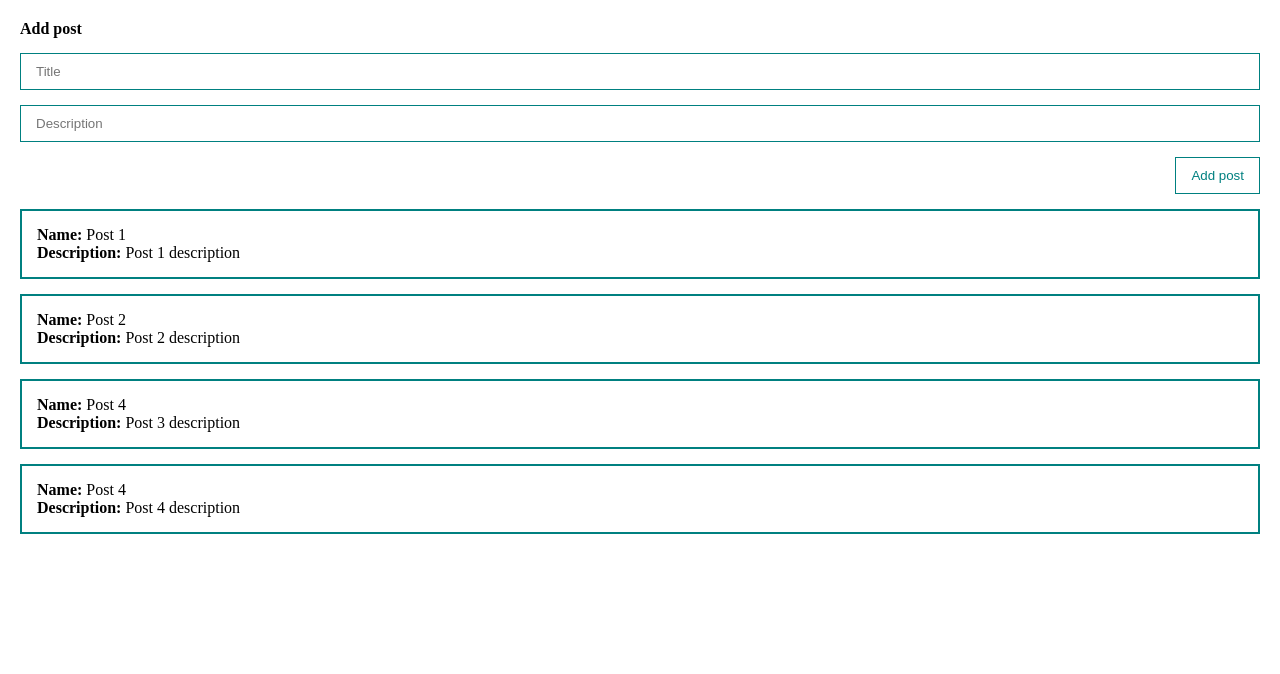
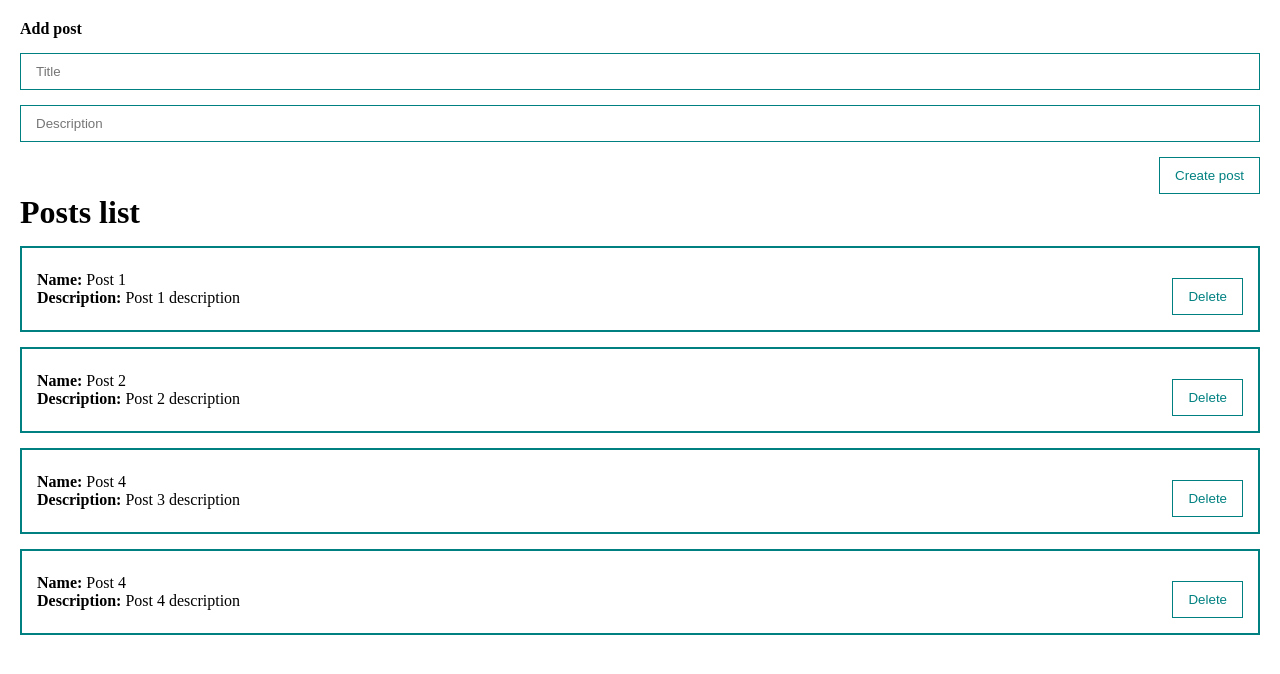
Before and after one commit to halat1982/vue3base, a Vue app: page / in a window 1280 px wide. Shown: the top 674 px of the page. Built offline with nearby package versions, Linux system fonts and the light colour scheme.

Commit message:
create UI component. add PostList, PostForm, PostItem components

```diff
--- a/src/components/PostForm.vue
+++ b/src/components/PostForm.vue
@@ -3,12 +3,16 @@
     <h4>Add post</h4>
     <input v-model="post.title" class="input" type="text" placeholder="Title">
     <input v-model="post.body" class="input" type="text" placeholder="Description">
-    <button @click="createPost" class="btn">Add post</button>
+    <Button  @click="createPost" style="align-self: flex-end;">Create post</Button>
   </form>
 </template>
 
 <script>
+import Button from "./UI/Button";
 export default {
+  components: {
+    Button
+  },
   data(){
     return {
       post: {
@@ -44,14 +48,5 @@ form {
   flex-direction: column;
 }
 
-.btn {
-  align-self: flex-end;
-  margin-top: 15px;
-  padding: 10px 15px;
-  background: none;
-  color: teal;
-  border: 1px solid teal;
-  cursor: pointer;
 
-}
 </style>
--- /dev/null
+++ b/src/components/PostItem.vue
@@ -0,0 +1,35 @@
+<template>
+  <div class="post">
+    <div>
+      <div><strong>Name:</strong> {{ post.title }}</div>
+      <div><strong>Description:</strong> {{ post.body }}</div>
+    </div>
+    <div class="post_btns">
+      <Button>Delete</Button>
+    </div>
+  </div>
+</template>
+
+<script>
+import Button from "./UI/Button";
+export default {
+  components: {Button},
+  props: {
+  post: {
+    type: Object,
+    required: true,
+  }
+}
+}
+</script>
+
+<style scoped>
+.post {
+  border: 2px solid teal;
+  padding: 15px;
+  margin-top: 15px;
+  display: flex;
+  align-items: center;
+  justify-content: space-between;
+}
+</style>
--- a/src/components/PostList.vue
+++ b/src/components/PostList.vue
@@ -1,12 +1,14 @@
 <template>
-  <div v-bind:key="post.id" class="post" v-for="post in posts">
-    <div><strong>Name:</strong> {{ post.title }}</div>
-    <div><strong>Description:</strong> {{ post.body }}</div>
+  <div>
+    <h1>Posts list</h1>
+    <post-item v-bind:key="post.id" :post="post" v-for="post in posts" />
   </div>
 </template>
 
 <script>
+import PostItem from "./PostItem";
 export default {
+  components: {PostItem},
   props: {
     posts: {
       type: Array,
@@ -17,9 +19,5 @@ export default {
 </script>
 
 <style scoped>
-.post {
-  border: 2px solid teal;
-  padding: 15px;
-  margin-top: 15px;
-}
+
 </style>
--- /dev/null
+++ b/src/components/UI/Button.vue
@@ -0,0 +1,23 @@
+<template>
+  <button class="btn">
+    <slot></slot>
+  </button>
+</template>
+
+<script>
+export default {
+
+}
+</script>
+
+<style scoped>
+.btn {
+  margin-top: 15px;
+  padding: 10px 15px;
+  background: none;
+  color: teal;
+  border: 1px solid teal;
+  cursor: pointer;
+
+}
+</style>
```
